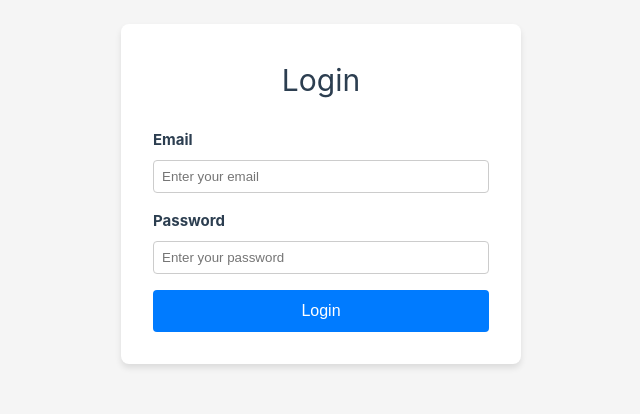
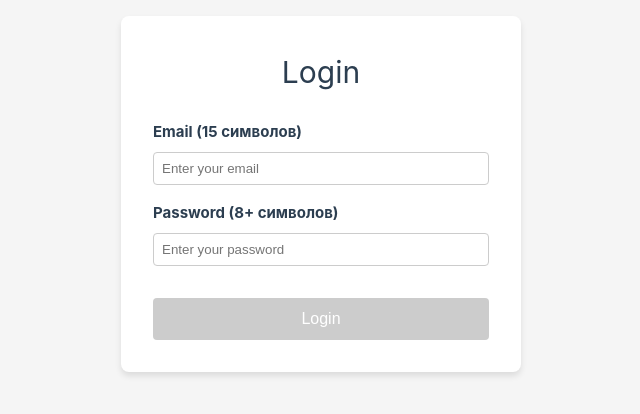
Before and after one commit to Kuanysh-kst/Website-frontend, a Vue app: page / in a window 1280 px wide. Shown: the part 206-620 px from the top of the page, without its empty margins (319-959 px from the left). Built offline with nearby package versions, Linux system fonts and the light colour scheme; no server answers.

Commit message:
added validation to login form
Signed-off-by: Kyanysh <kuanysh4646@gmail.com>

```diff
--- a/src/views/HelloView.vue
+++ b/src/views/HelloView.vue
@@ -12,7 +12,7 @@ export default {
   methods: {
     logout() {
       localStorage.removeItem('jwtToken')
-      this.$router.push('/')[]
+      this.$router.push('/')
     }
   }
 }
--- a/src/views/LoginView.vue
+++ b/src/views/LoginView.vue
@@ -4,26 +4,37 @@
       <h1>Login</h1>
       <form @submit.prevent="handleLogin">
         <div class="form-group">
-                        <label for="email">Email</label>
+          <label for="email">Email (15 символов)</label>
           <input
             type="email"
             id="email"
             v-model="email"
             placeholder="Enter your email"
+            @input="validateEmail"
             required
           />
+          <div v-if="emailError" class="error-message">{{ emailError }}</div>
         </div>
         <div class="form-group">
-                        <label for="password">Password</label>
+          <label for="password">Password (8+ символов)</label>
           <input
             type="password"
             id="password"
             v-model="password"
             placeholder="Enter your password"
+            @input="validatePassword"
             required
           />
+          <div v-if="passwordError" class="error-message">{{ passwordError }}</div>
         </div>
-                    <button type="submit" class="login-button">Login</button>
+        <button
+          type="submit"
+          class="login-button"
+          :disabled="isBlocked || !formValid"
+        >
+          {{ isBlocked ? `Заблокировано (${remainingTime}с)` : 'Login' }}
+        </button>
+        <div v-if="authError" class="error-message">{{ authError }}</div>
       </form>
     </div>
   </div>
@@ -39,13 +50,60 @@ export default {
     return {
       email: "",
       password: "",
-      error: ""
+      emailError: "",
+      passwordError: "",
+      authError: "",
+      failedAttempts: 0,
+      isBlocked: false,
+      remainingTime: 60,
+      blockTimer: null
     };
   },
+  computed: {
+    formValid() {
+      return this.email.length === 15 && this.password.length >= 8 && !this.emailError
+    }
+  },
   methods: {
+    validateEmail() {
+      if (this.email.length < 15) {
+        this.emailError = "Логин должен содержать 15 букв"
+      } else {
+        this.emailError = ""
+      }
+    },
+    validatePassword() {
+      if (this.password.length < 8) {
+        this.passwordError = "Пароль должен содержать минимум 8 символов"
+      } else {
+        this.passwordError = ""
+      }
+    },
+    blockUser() {
+      this.isBlocked = true
+      this.remainingTime = 60
+
+      this.blockTimer = setInterval(() => {
+        this.remainingTime--
+        if (this.remainingTime <= 0) {
+          clearInterval(this.blockTimer)
+          this.isBlocked = false
+          this.failedAttempts = 0
+        }
+      }, 1000)
+    },
     async handleLogin() {
+      // Валидация перед отправкой
+      this.validateEmail()
+      this.validatePassword()
+
+      if (!this.formValid || this.isBlocked) return
+
       try {
         const response = await authApi.login(this.email, this.password)
+
+        // Сброс счетчика неудачных попыток при успешном входе
+        this.failedAttempts = 0
 
         // Сохраняем токен
         localStorage.setItem('jwtToken', response.data.token)
@@ -54,11 +112,24 @@ export default {
         this.$router.push('/hello')
 
       } catch (error) {
-        this.error = "Invalid credentials"
+        this.failedAttempts++
+
+        if (this.failedAttempts >= 3) {
+          this.blockUser()
+          this.authError = "Ваш аккаунт заблокирован на 1 минуту"
+        } else {
+          this.authError = "Неверный логин или пароль"
+        }
+
         console.error("Login error:", error)
       }
     },
   },
+  beforeUnmount() {
+    if (this.blockTimer) {
+      clearInterval(this.blockTimer)
+    }
+  }
 };
 </script>
 
@@ -71,7 +142,6 @@ export default {
   width: 100vw;
   background-color: #f5f5f5;
 }
-
 
 .login-container {
   background: white;
@@ -113,9 +183,21 @@ export default {
   border-radius: 4px;
   font-size: 1rem;
   cursor: pointer;
+  margin-top: 1rem;
 }
 
-    .login-button:hover {
+.login-button:hover:not(:disabled) {
   background-color: #0056b3;
 }
+
+.login-button:disabled {
+  background-color: #cccccc;
+  cursor: not-allowed;
+}
+
+.error-message {
+  color: #dc3545;
+  font-size: 0.875rem;
+  margin-top: 0.25rem;
+}
 </style>
```
Lines whose indentation alone changed are shown as unchanged.
